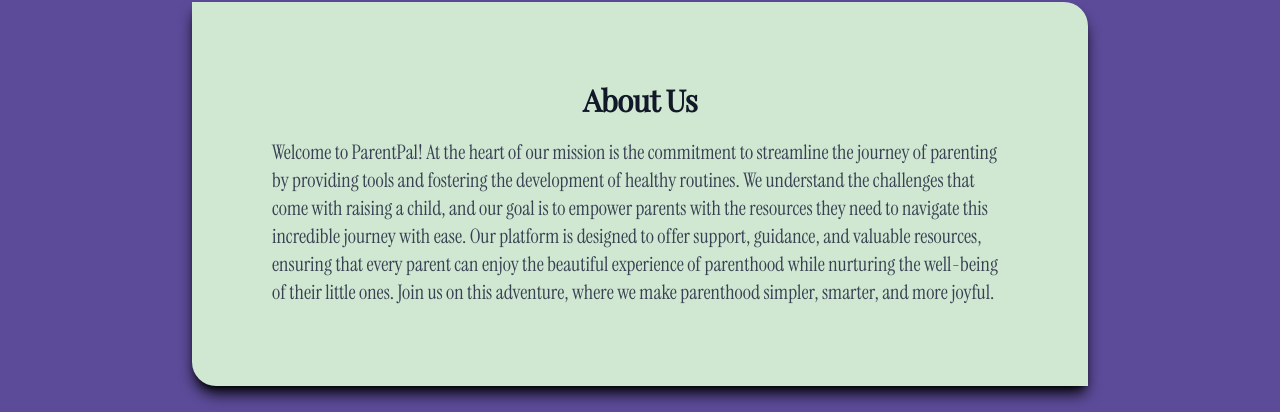
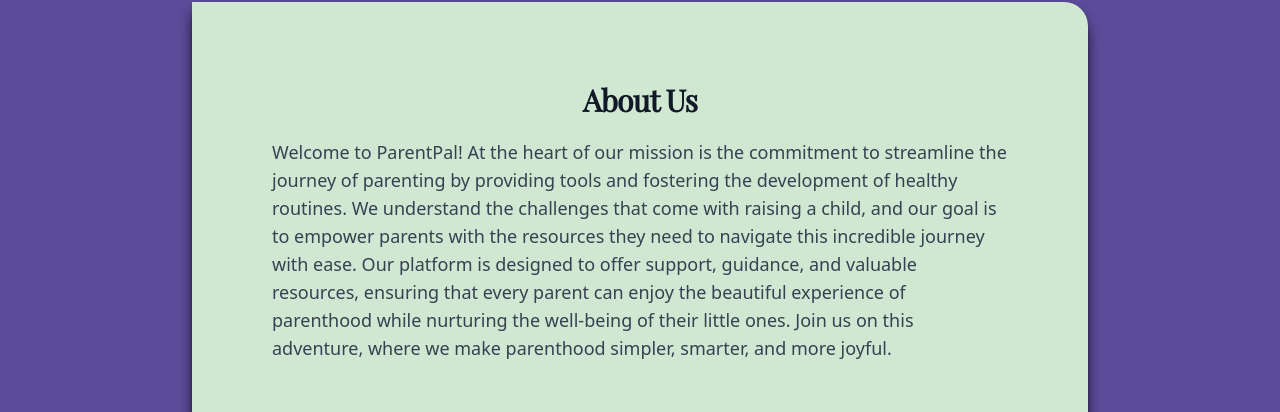
Before and after one commit to Purifoy/capstone-parentpal-parentpal, a React (Vite) app in the folder frontend/: page / in a window 1280 px wide. Shown: the part 912-1324 px from the top of the page. Built offline with nearby package versions, Linux system fonts and the light colour scheme.

Commit message:
update login dashboard

```diff
--- a/frontend/src/components/About.jsx
+++ b/frontend/src/components/About.jsx
@@ -7,7 +7,7 @@
         <h1 className="font-[Play] text-center mb-5 text-3xl font-bold tracking-tight text-gray-900">
           About Us
         </h1>
-        <p className="font-normal font-[Instrument] text-xl  text-gray-700 select-none">
+        <p className="font-normal text-lg  text-gray-700 select-none">
           Welcome to ParentPal! At the heart of our mission is the commitment to
           streamline the journey of parenting by providing tools and fostering
           the development of healthy routines. We understand the challenges that
```
